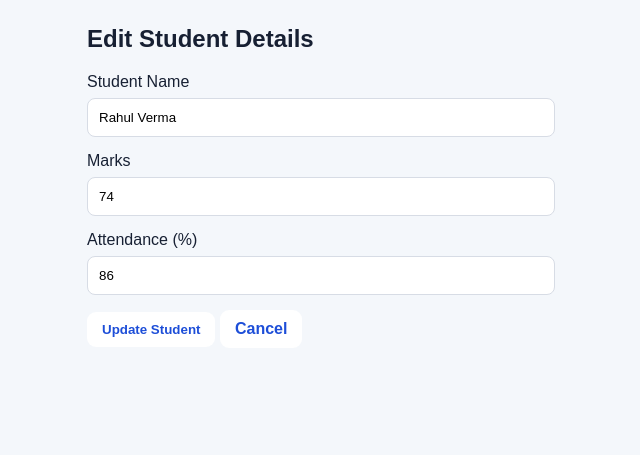
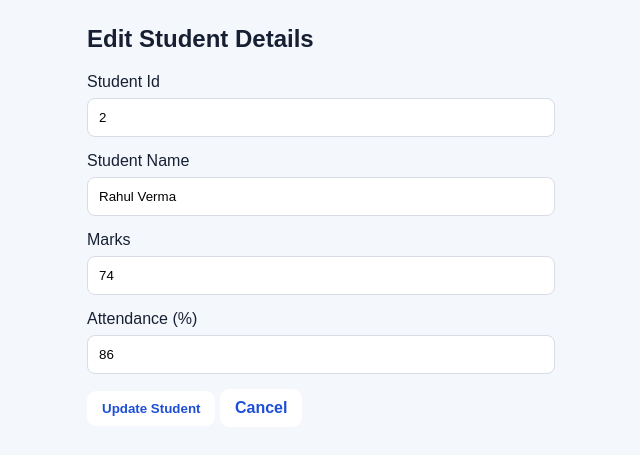
Before and after one commit to kmatloob156-coder/student-performance-analytics-1, a Flask app: page /edit/1 in a window 1280 px wide. Shown: the part 52-507 px from the top of the page, without its empty margins (319-959 px from the left). Run offline with Flask 3, Linux system fonts and the light colour scheme.

Commit message:
Update edit.html

```diff
--- a/templates/edit.html
+++ b/templates/edit.html
@@ -4,6 +4,10 @@
 <div class="container mt-4" style="max-width: 500px;">
     <h2>Edit Student Details</h2>
     <form method="POST">
+        <div class="mb-3">
+            <label class="form-label">Student Id</label>
+            <input type="text" id="id" class="form-control" value="{{ student.id }}" required>
+        </div>
         <div class="mb-3">
             <label class="form-label">Student Name</label>
             <input type="text" name="name" class="form-control" value="{{ student.name }}" required>
```
